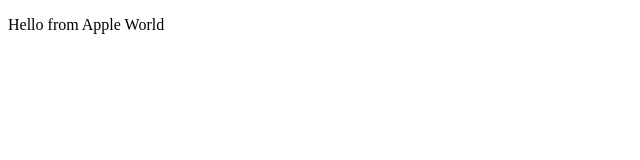
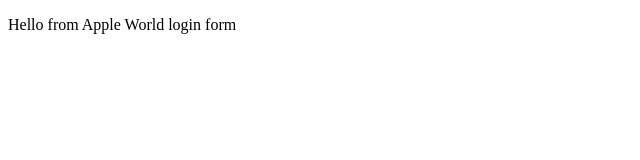
Before and after one commit to Jose41420/myAppSample, a plain HTML site: page index.html in a window 1280 px wide. Shown: the full height of the page, 0-640 px from the left. Drawn offline with Linux system fonts and the light colour scheme.

Commit message:
login form

```diff
--- /dev/null
+++ b/dir1/app1.js
@@ -0,0 +1 @@
+console.log(1111);
--- a/index.html
+++ b/index.html
@@ -7,7 +7,9 @@
     </head>
 
     <body>
-        <p>Hello from Apple World</p>
+        <p>Hello from Apple World
+            login form
+        </p>
     </body>
 
 
```
Also changed, not shown: login.html (added, +1 -0 lines), log.txt (added).
